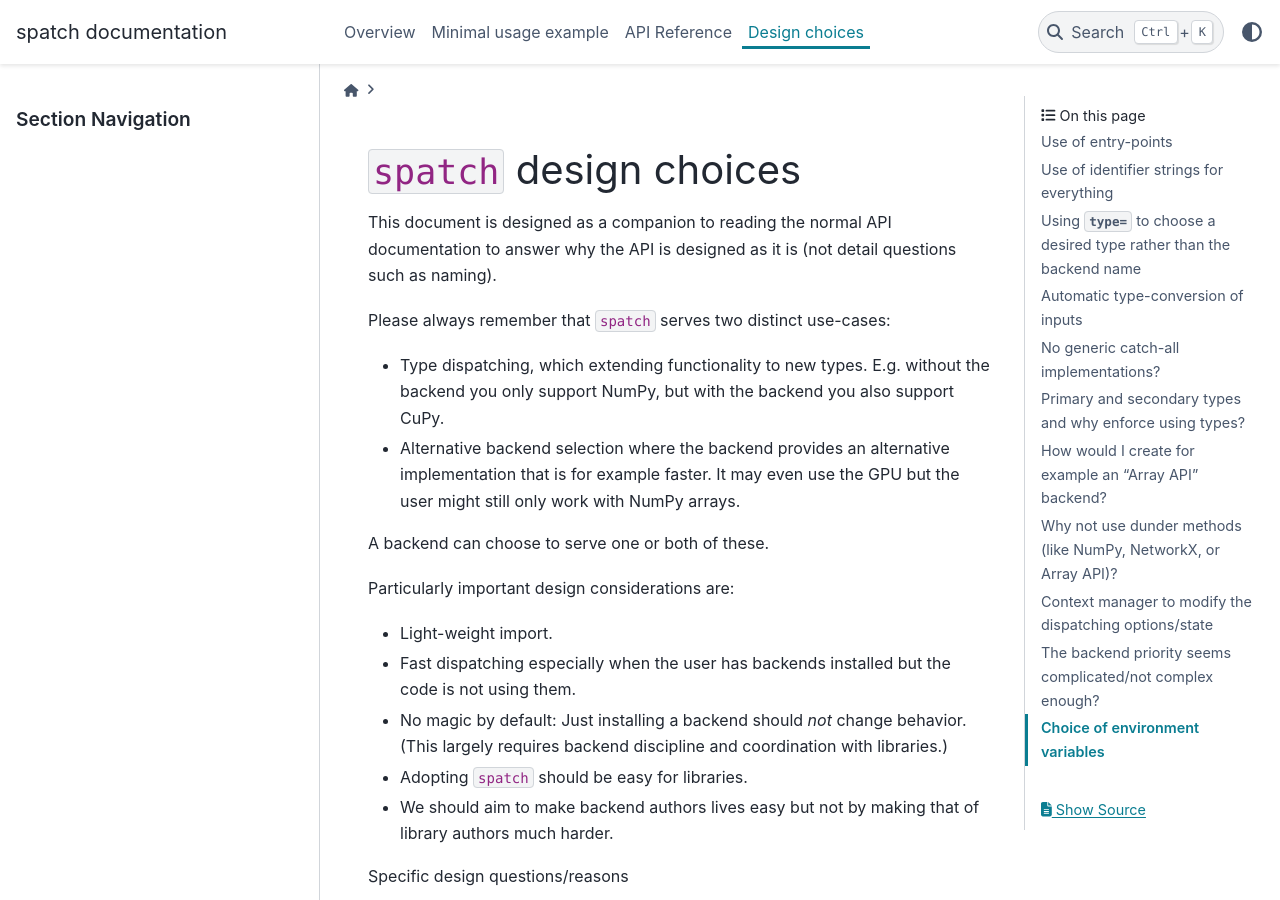
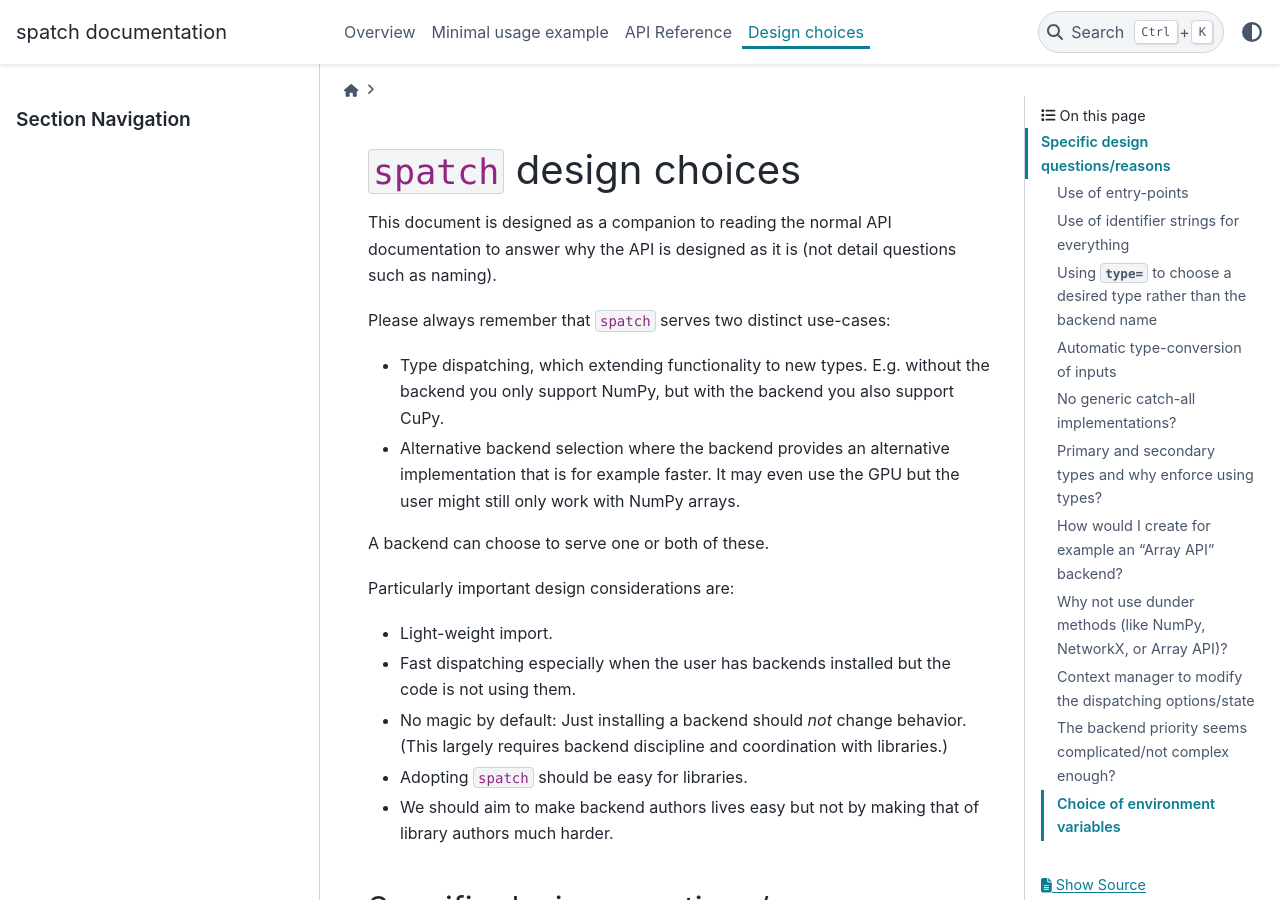
Before and after one commit to scientific-python/spatch, a Sphinx documentation site: the page built from docs/source/design_choices.md, in a window 1280 px wide and 900 px high. Built offline with Sphinx 7.4.7 and the PyData theme 0.15.4, drawn with Linux system fonts in a browser that asks for light colours.

Commit message:
Fix docs (oops!)

```diff
--- a/docs/source/design_choices.md
+++ b/docs/source/design_choices.md
@@ -25,9 +25,8 @@ Particularly important design considerations are:
   of library authors much harder.
 
 % This section really just to keep the first TOC a bit cleaner...
-Specific design questions/reasons
 
----
+## Specific design questions/reasons
 
 The following are some specific questions/arguments. The answers may be
 rambling at times :).
```
